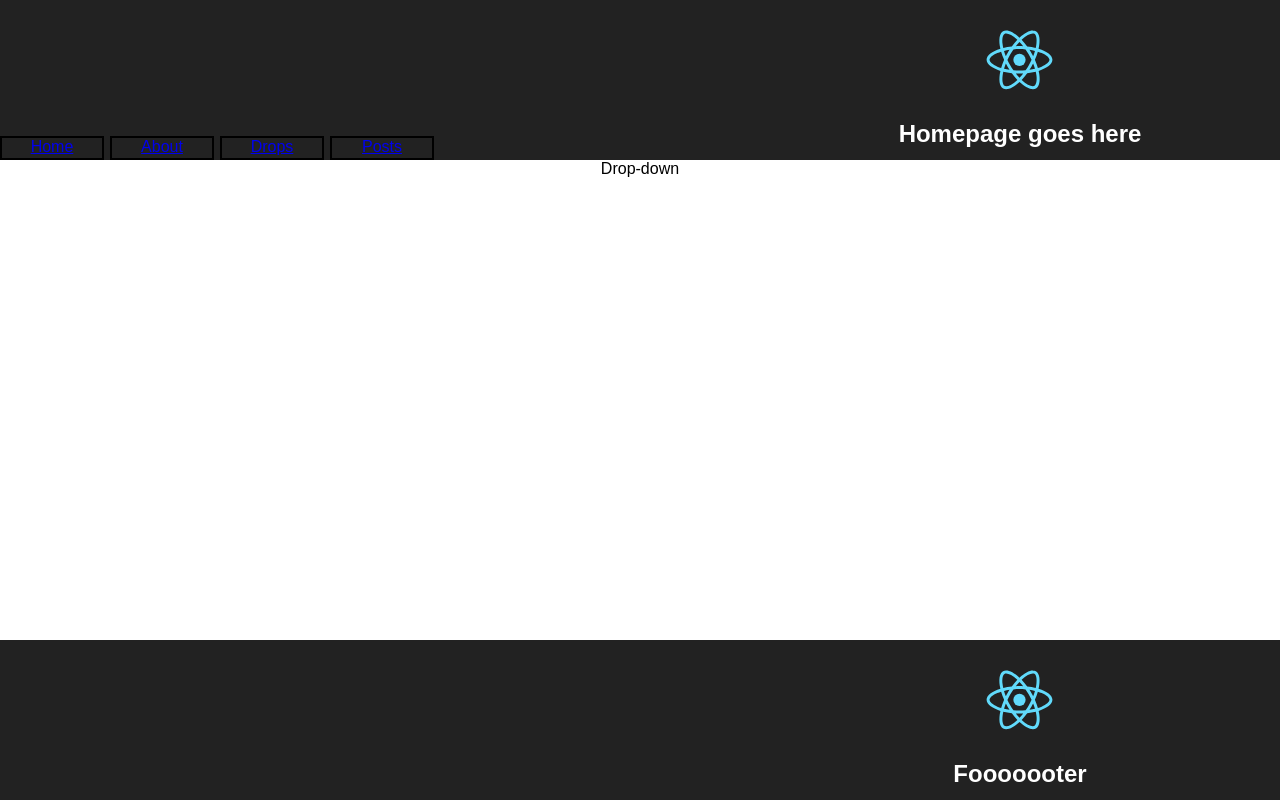
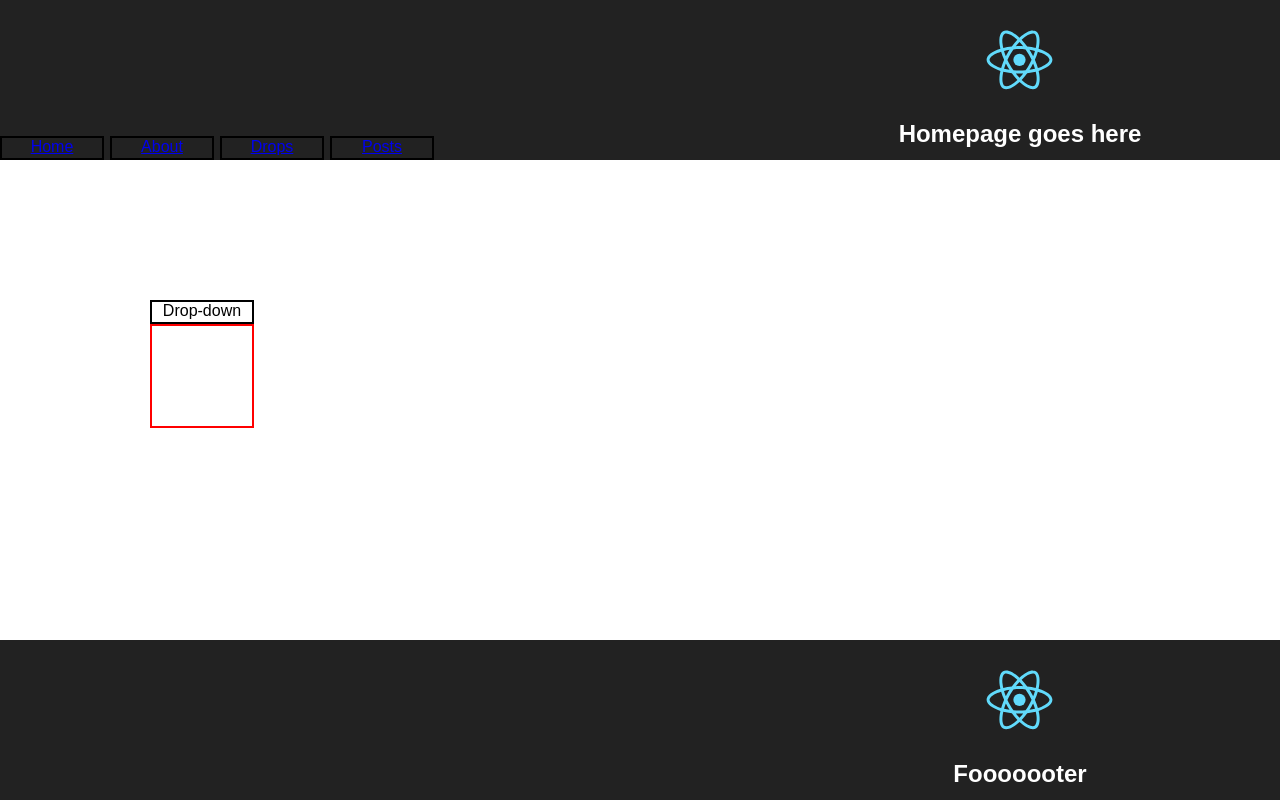
Before and after one commit to tobyjohnston38/test-app, a React (Create React App) app: page /drops in a window 1280 px wide. Shown: the top 800 px of the page. Built offline with nearby package versions, Linux system fonts and the light colour scheme.

Commit message:
moved dropdown to drops

```diff
--- a/src/App.css
+++ b/src/App.css
@@ -23,6 +23,22 @@
 .App-cat {
   height: 80px;
   position: absolute; right: 430px; top: 150px;
+}
+
+.dropdown-container {
+  width: 100px;
+  height: 20px;
+  border: 2px solid black;
+  position: absolute; left: 150px; top: 300px;
+  cursor: pointer;
+}
+
+.dropdown-panel {
+  width: 100px;
+  height: 100px;
+  border: 2px solid red;
+  position: absolute; left: 150px; top: 324px;
+
 }
 
 .App-header {
--- a/src/Dropdown.css
+++ /dev/null
@@ -1,15 +0,0 @@
-.container {
-  width: 100px;
-  height: 20px;
-  border: 2px solid black;
-  position: absolute; left: 150px; top: 300px;
-  cursor: pointer;
-}
-
-.panel {
-  width: 100px;
-  height: 100px;
-  border: 2px solid red;
-  position: absolute; left: 150px; top: 324px;
-
-}
--- a/src/Drops.js
+++ b/src/Drops.js
@@ -16,8 +16,8 @@ class Drops extends Component {
   render() {
     return (
       <div onClick ={this.toggle} >
-        <div className="container">Drop-down</div>
-        {this.state.open && <div className="panel"/>}
+        <div className="dropdown-container">Drop-down</div>
+        {this.state.open && <div className="dropdown-panel"/>}
       </div>
     );
   }
```
Also changed, not shown: src/Dropdown.js (deleted, +0 -24 lines).
